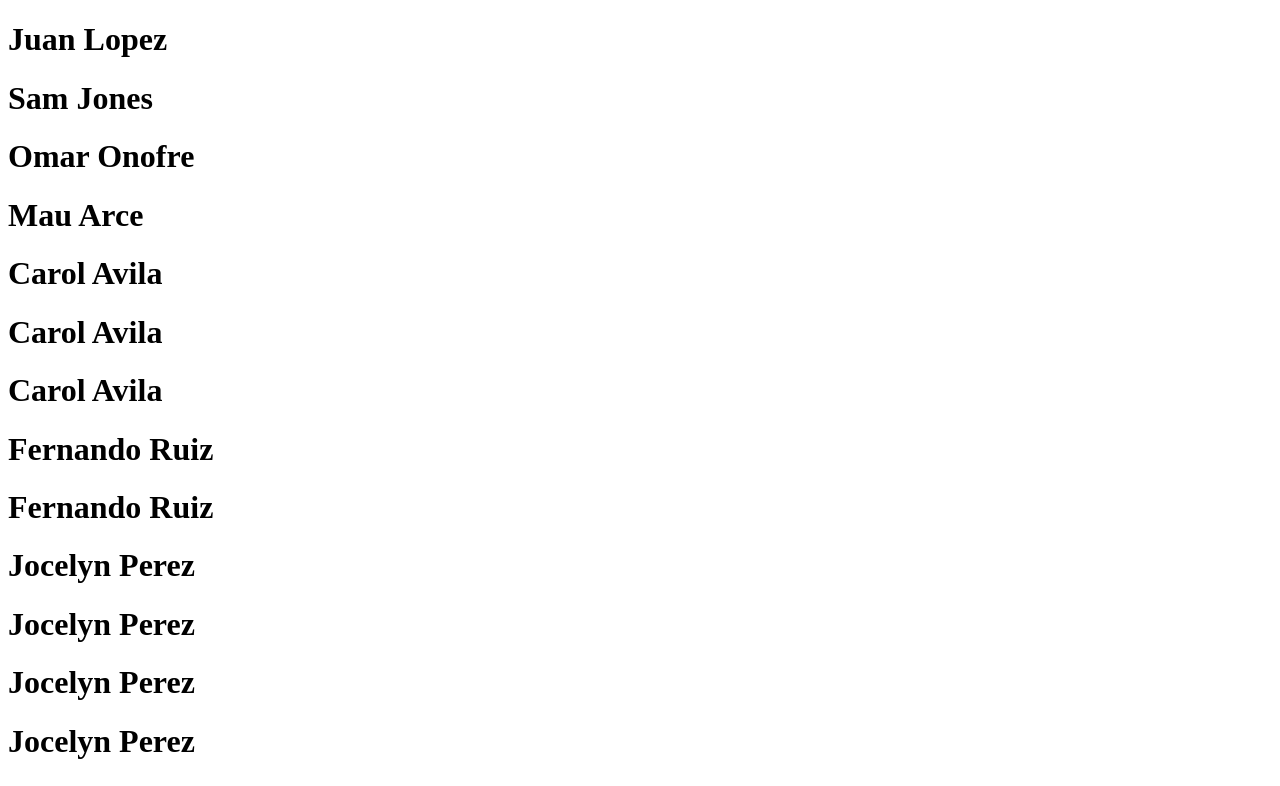
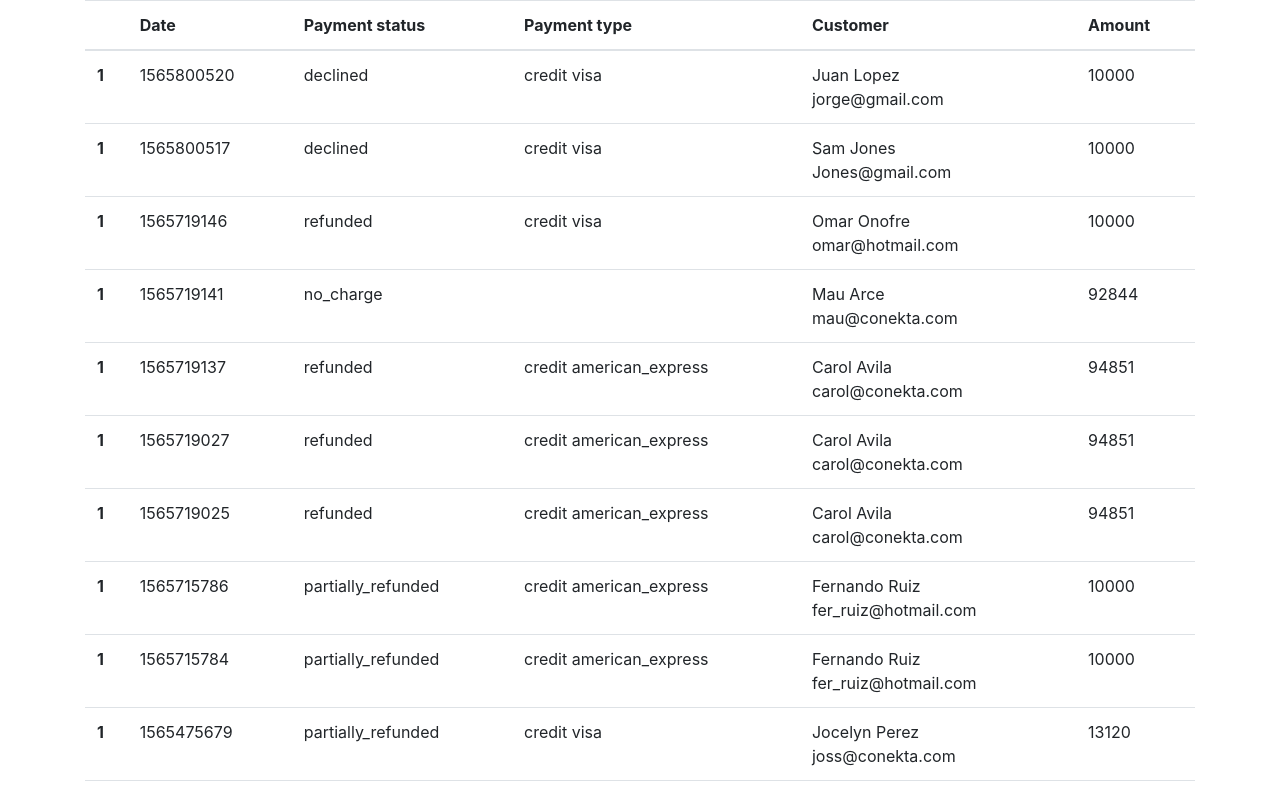
Before and after one commit to gyokebed/conekta, a React app: page / in a window 1280 px wide. Shown: the top 786 px of the page. Built offline with nearby package versions, Linux system fonts and the light colour scheme.

Commit message:
Added table components

```diff
--- a/package.json
+++ b/package.json
@@ -23,6 +23,7 @@
     "webpack-dev-server": "^3.9.0"
   },
   "dependencies": {
+    "bootstrap": "^4.4.1",
     "css-loader": "^3.3.2",
     "react": "^16.12.0",
     "react-dom": "^16.12.0",
--- /dev/null
+++ b/src/components/payments/common/table-body.component.jsx
@@ -0,0 +1,28 @@
+import React from "react";
+
+const TableBody = ({ data }) => {
+  return (
+    <tbody>
+      {data.map(payment => {
+        return (
+          <tr key={payment.id}>
+            <th scope="row">1</th>
+            <td>{payment.created}</td>
+            <td>{payment.status}</td>
+            <td>
+              {payment.type} {payment.brand}
+            </td>
+            <td>
+              {payment.customer.name}
+              <br></br>
+              {payment.customer.email}
+            </td>
+            <td>{payment.amount}</td>
+          </tr>
+        );
+      })}
+    </tbody>
+  );
+};
+
+export default TableBody;
--- /dev/null
+++ b/src/components/payments/common/table-header.component.jsx
@@ -0,0 +1,18 @@
+import React from "react";
+
+const TableHeader = () => {
+  return (
+    <thead>
+      <tr>
+        <th scope="col"></th>
+        <th scope="col">Date</th>
+        <th scope="col">Payment status</th>
+        <th scope="col">Payment type</th>
+        <th scope="col">Customer</th>
+        <th scope="col">Amount</th>
+      </tr>
+    </thead>
+  );
+};
+
+export default TableHeader;
--- /dev/null
+++ b/src/components/payments/common/table.jsx
@@ -0,0 +1,14 @@
+import React from "react";
+import TableBody from "./table-body.component.jsx";
+import TableHeader from "./table-header.component.jsx";
+
+const Table = ({ data: payments }) => {
+  return (
+    <table className="table">
+      <TableHeader />
+      <TableBody data={payments} />
+    </table>
+  );
+};
+
+export default Table;
--- /dev/null
+++ b/src/components/payments/payments-table.component.jsx
@@ -0,0 +1,8 @@
+import React from "react";
+import Table from "./common/table.jsx";
+
+const PaymentsTable = ({ data: payments }) => {
+  return <Table data={payments} />;
+};
+
+export default PaymentsTable;
--- a/src/components/payments/payments.component.jsx
+++ b/src/components/payments/payments.component.jsx
@@ -1,5 +1,6 @@
 import React, { Component } from "react";
 import { records } from "../../services/fakePaymentsService";
+import PaymentsTable from "./payments-table.component.jsx";
 
 class Payments extends Component {
   constructor(props) {
@@ -16,9 +17,8 @@ class Payments extends Component {
 
   render() {
     const { payments } = this.state;
-    return payments.map(payment => {
-      return <h1>{payment.customer.name}</h1>;
-    });
+
+    return <PaymentsTable data={payments} />;
   }
 }
 
--- a/src/index.js
+++ b/src/index.js
@@ -2,6 +2,7 @@ import React from "react";
 import ReactDOM from "react-dom";
 import { BrowserRouter } from "react-router-dom";
 import "./index.css";
+import "bootstrap/dist/css/bootstrap.css";
 import App from "./App";
 
 ReactDOM.render(
```
Also changed, not shown: 1 other file (tests, documents, lock files or other folders).
